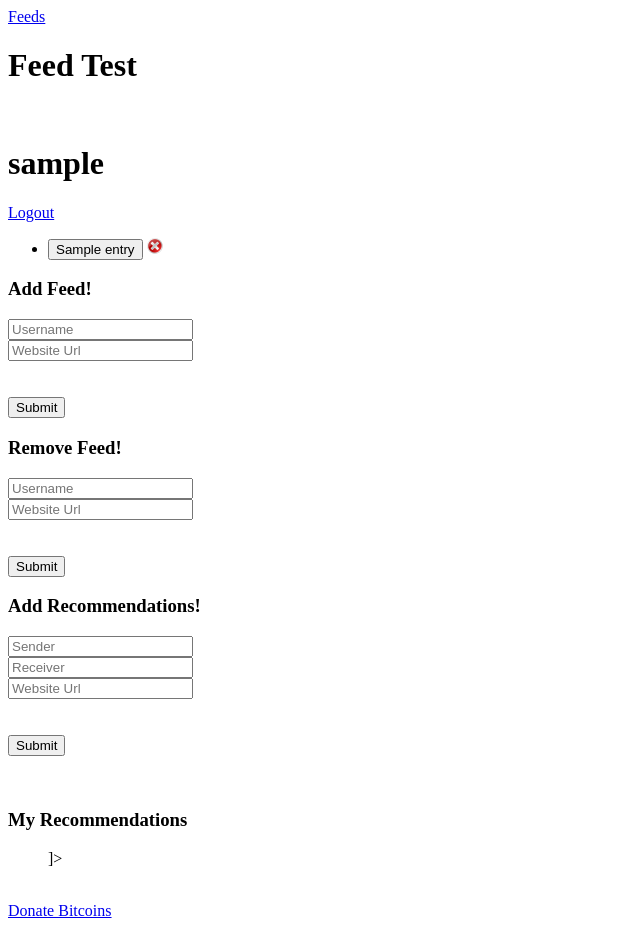
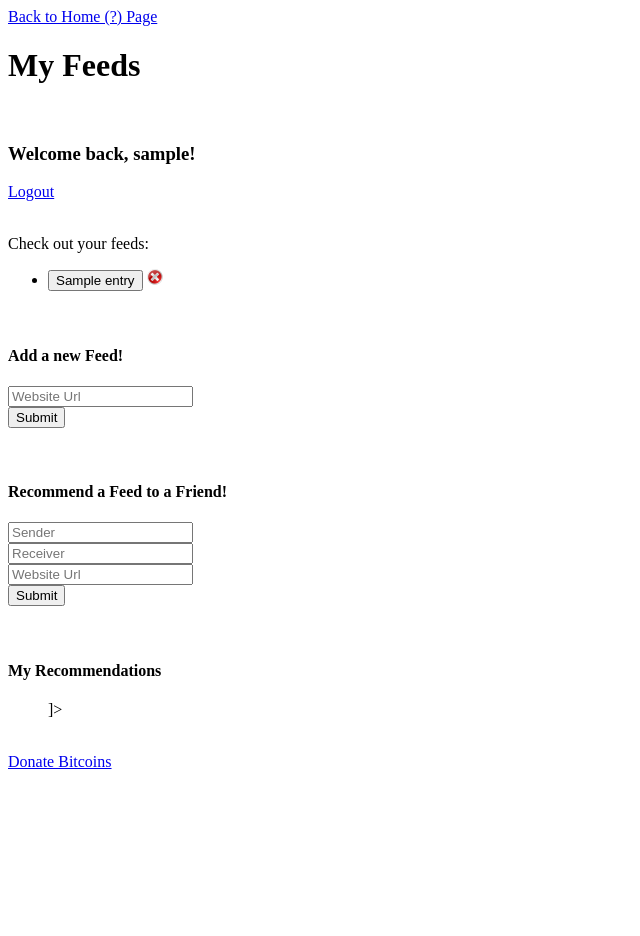
Before and after one commit to ryantanjunming/py_feedme, a Django app: template templates/feeds/myFeeds.html in a window 1280 px wide. Shown: the whole page, without its empty margins (0-640 px from the left). After the commit the page ends 769 px from the top, so only its background shows below. Run offline with Django 3.2, Linux system fonts and the light colour scheme; tables that the repository leaves empty hold one stand-in row (values such as "Sample post"); the template is opened without the code that fills it: values that come from a table or form of the project are taken from there, most other values are stand-ins (such as "Sample title", 1, 10 or a date in 2020); parts of the project's set-up code (start-up, migrations or seed data) failed here and were passed over; some libraries are stand-ins or nearby versions.

Commit message:
Cleaned up the myFeeds.html page.

```diff
--- a/feeds/views.py
+++ b/feeds/views.py
@@ -83,7 +83,7 @@ def insertFeed(request):
         return redirect("/feeds/feederror/")
 
 @login_required(login_url='/accounts/index/')
-def insertRecommendation(request):
+def insertRecommendation(request): # NOTE: it makes more sense for sender to be request.user!
     try:
         insertR(request.POST['feedurl'],request.POST['sender'],request.POST['receiver'])
         return redirect("/feeds/myFeeds")
--- a/templates/feeds/myFeeds.html
+++ b/templates/feeds/myFeeds.html
@@ -9,14 +9,15 @@
         <!--Side bar-->
 		<div class="span3">
 
-            <a href='/feeds'>Feeds</a>
-            <h1>Feed Test</h1><br>
+            <a href='/feeds'>Back to Home (?) Page</a>
+            <h1>My Feeds</h1><br>
 
             <!--Side bar-->
-            <h1>{{username | safe}}</h1>
-			<a href="/accounts/logout">Logout</a>
+            <h3>Welcome back, {{username | safe}}!</h3>
+			<a href="/accounts/logout">Logout</a><br><br>
 
             <!--Display my feeds-->
+			<p>Check out your feeds:</p>
 			<ul id="feedbut">
 				{% for entry in feed_entries %}
 				<li>
@@ -27,19 +28,19 @@
 				</li>
 				{% endfor %}
 			</ul>
+			<br>
 
             <!--Add Feed-->
-			<h3>Add Feed!</h3>
+			<h4>Add a new Feed!</h4>
 			<form method='post' action='/feeds/insertFeed/'>
 			{% csrf_token %}
-				<input type="text" name="username" placeholder="Username"/><br/>
+				<!-- <input type="text" name="username" placeholder="Username"/><br/> -->
 				<input type="text" name="feedurl" placeholder="Website Url"/><br/>
-				<br/><br/>
 				<input type="submit" name="submit"/>
 			</form>
 
             <!--Remove Feed-->
-			<h3>Remove Feed!</h3>
+			<!-- <h3>Remove Feed!</h3>
 
 			<form method='post' action='/feeds/deleteFeed/'>
 
@@ -48,32 +49,27 @@
 				<input type="text" name="feedurl" placeholder="Website Url"/><br/>
 				<br/><br/>
 				<input type="submit" name="submit"/>
-			</form>
+			</form> -->
 
             <!--Add Recommendations-->
-			<h3>Add Recommendations!</h3>
+			<br>
+			<h4>Recommend a Feed to a Friend!</h4>
 
 			<form method='post' action='/feeds/insertRecommendation/'>
 			{% csrf_token %}
 				<input type="text" name="sender" placeholder="Sender"/><br/>
                 <input type="text" name="receiver" placeholder="Receiver"/><br/>
 				<input type="text" name="feedurl" placeholder="Website Url"/><br/>
-				<br/><br/>
 				<input type="submit" name="submit"/>
 			</form>
 
-
-
             <!--Recommendations panel-->
             <br>
-            <h3>My Recommendations</h3>
+            <h4>My Recommendations</h4>
             <ul id="recommendations">
 				{{recommendations | safe}}
 			</ul>
             <br>
-
-
-
 
 		</div>
 
```
